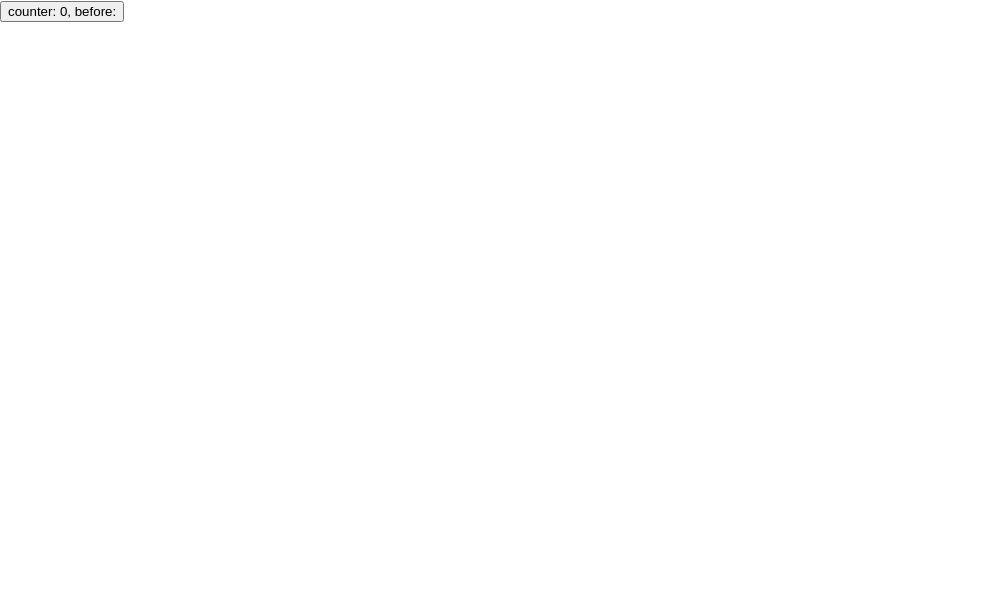
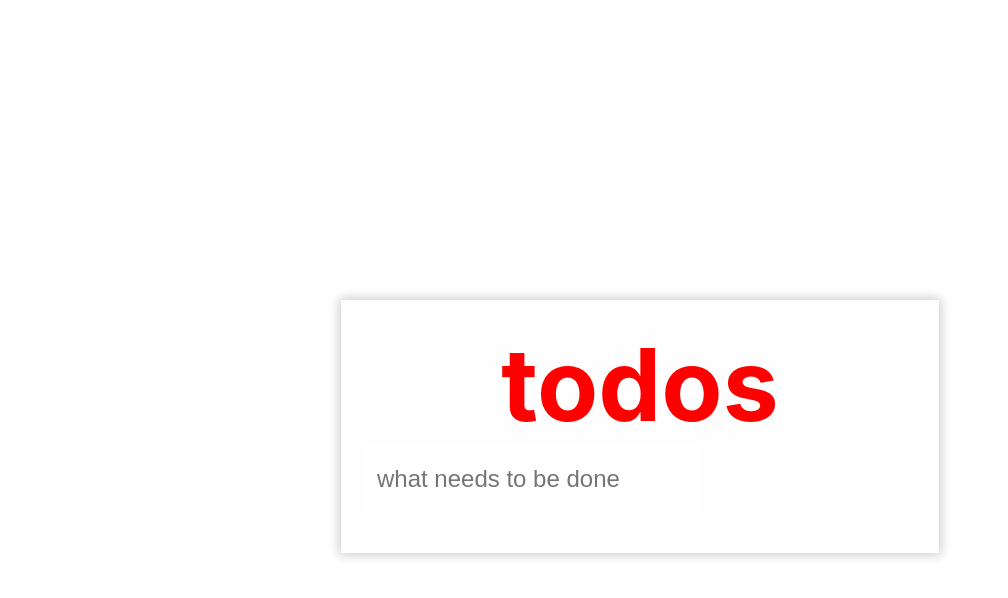
Before and after one commit to kemplaw/tt-demo, a React (Create React App) app: page / in a window 1280 px wide. Shown: the top 598 px of the page, without its empty margins (0-1008 px from the left). Built offline with nearby package versions, Linux system fonts and the light colour scheme.

Commit message:
@update: 完成 todoList

```diff
--- a/src/App.css
+++ b/src/App.css
@@ -1,38 +1,57 @@
-.App {
-  text-align: center;
+.todo-list {
+  width: 550px;
+  padding: 24px;
+  margin: 300px auto;
+  background-color: #fefefe;
+  box-shadow: 0 0 10px 2px rgba(0, 0, 0, 0.2);
 }
 
-.App-logo {
-  height: 40vmin;
-  pointer-events: none;
+.control h1 {
+  width: 100%;
+  font-size: 100px;
+  text-align: center;
+  margin: 0;
+  color: red;
 }
 
-@media (prefers-reduced-motion: no-preference) {
-  .App-logo {
-    animation: App-logo-spin infinite 20s linear;
-  }
+.control .new-todo {
+  padding: 12px;
+  border: 0;
+  outline: none;
+  font-size: 24px;
+  box-sizing: border-box;
+  line-height: 44px;
 }
 
-.App-header {
-  background-color: #282c34;
-  min-height: 100vh;
-  display: flex;
-  flex-direction: column;
-  align-items: center;
-  justify-content: center;
-  font-size: calc(10px + 2vmin);
-  color: white;
+.todos {
+  margin: 0;
+  padding: 0;
+  list-style: none;
 }
 
-.App-link {
-  color: #61dafb;
+.todo-item {
+  margin: 0;
+  padding: 0;
+  list-style: none;
+  font-size: 24px;
+  display: flex;
+  align-items: center;
 }
 
-@keyframes App-logo-spin {
-  from {
-    transform: rotate(0deg);
-  }
-  to {
-    transform: rotate(360deg);
-  }
+.todo-item input {
+  display: block;
+  width: 20px;
+  height: 20px;
+  margin: 2px 20px 0;
 }
+
+.todo-item label {
+  flex: 1;
+  padding: 15px;
+  display: block;
+}
+
+.todo-item label.completed {
+  text-decoration: line-through;
+  color: #999999;
+}
--- a/src/App.jsx
+++ b/src/App.jsx
@@ -1,109 +1,12 @@
-import React, { useState, PureComponent, useRef, useEffect, useCallback } from 'react'
+import React from 'react'
+import TodoListWithoutRedux from './TodoListWithoutRedux'
 
-// class Counter extends PureComponent {
-//   render() {
-//     const { count } = this.props
-
-//     return <h1>{count}</h1>
-//   }
-// }
-
-// function useCounter(count) {
-//   const size = useSize()
-
-//   return (
-//     <h1>
-//       {count} <div>size: {JSON.stringify(size)}</div>
-//     </h1>
-//   )
-// }
-
-// // 自定义 hooks
-// function useCount(defaultCount = 0) {
-//   const [count, setCount] = useState(defaultCount)
-//   const it = useRef()
-
-//   useEffect(() => {
-//     it.current = setInterval(() => setCount(count => count + 1), 1000)
-//   }, [])
-
-//   useEffect(() => {
-//     if (count >= 10) {
-//       clearInterval(it.current)
-//     }
-//   })
-
-//   return [count, setCount]
-// }
-
-// function useSize() {
-//   const [size, setSize] = useState({
-//     width: document.documentElement.clientWidth,
-//     height: document.documentElement.clientHeight
-//   })
-
-//   // 此处使用 useCallback 并给到一个空的依赖列表，避免每次创建新的 onResize 函数
-//   const onResize = useCallback(() => {
-//     setSize({
-//       width: document.documentElement.clientWidth,
-//       height: document.documentElement.clientHeight
-//     })
-//   }, [])
-
-//   // 由于依赖了 缓存之后的 onResize 函数， effect 在每个组件之中只会调用一次
-//   // 如果 onResize 每次都是一个新函数，则 effect 会被调用 多次，这是一种性能损耗
-//   useEffect(() => {
-//     console.log('init effect')
-
-//     window.addEventListener('resize', onResize, false)
-
-//     return () => window.removeEventListener('resize', onResize, false)
-//   }, [onResize])
-
-//   return size
-// }
-
-// export default function App() {
-//   const [count, setCount] = useCount(1)
-//   const Counter = useCounter(count)
-//   const size = useSize()
-
-//   return (
-//     <div>
-//       <button onClick={() => setCount(count + 1)}>click ({count})</button>
-//       {Counter}
-
-//       <div>size: {JSON.stringify(size)}</div>
-//     </div>
-//   )
-// }
-
-function Counter() {
-  const [count, setCount] = useState(0)
-  const prevCountRef = useRef()
-
-  useEffect(() => {
-    prevCountRef.current = count
-    console.log('effected')
-  })
-
-  const prevCount = prevCountRef.current
-
-  console.log('get prevCount')
-
-  return (
-    <div>
-      <button onClick={() => setCount(count => count + 1)}>
-        counter: {count}, before: {prevCount}
-      </button>
-    </div>
-  )
-}
+import './App.css'
 
 export default function App() {
   return (
     <div>
-      <Counter />
+      <TodoListWithoutRedux />
     </div>
   )
 }
--- /dev/null
+++ b/src/TodoListWithoutRedux.jsx
@@ -0,0 +1,98 @@
+import React, { useState, useCallback, useRef, useEffect, memo } from 'react'
+
+let idSeq = 1
+const LS_KEY = 'todos'
+
+const Control = memo(function (props) {
+  const { addTodo } = props
+  const inputRef = useRef()
+
+  const onSubmit = e => {
+    e.preventDefault()
+    const input = inputRef.current.value.trim()
+
+    if (input.length === 0) return
+
+    addTodo({ id: idSeq++, text: input, complete: false })
+    inputRef.current.value = ''
+  }
+
+  return (
+    <div className='control'>
+      <h1>todos</h1>
+      <form onSubmit={onSubmit}>
+        <input
+          type='text'
+          ref={inputRef}
+          className='new-todo'
+          placeholder='what needs to be done'
+        />
+      </form>
+    </div>
+  )
+})
+
+const TodoItem = memo(function (props) {
+  const { todo, removeTodo, toggleTodo } = props
+  const { id, text, complete } = todo
+  const onChange = () => {
+    toggleTodo(id)
+  }
+  const onRemove = () => {
+    removeTodo(id)
+  }
+
+  return (
+    <li className='todo-item' onClick={onChange}>
+      <input readOnly checked={complete} type='checkbox' />
+      <label className={complete ? 'completed' : ''}>{text}</label>
+      <button type='button' onClick={onRemove}>
+        &#xd7;
+      </button>
+    </li>
+  )
+})
+
+const Todos = memo(function (props) {
+  const { todos, toggleTodo, removeTodo } = props
+  return (
+    <div>
+      <ul>
+        {todos.map(todo => (
+          <TodoItem key={todo.id} todo={todo} removeTodo={removeTodo} toggleTodo={toggleTodo} />
+        ))}
+      </ul>
+    </div>
+  )
+})
+
+export default memo(function () {
+  const [todos, setTodos] = useState([])
+  const addTodo = useCallback(todo => {
+    setTodos(todos => [...todos, todo])
+  }, [])
+  const removeTodo = useCallback(id => {
+    setTodos(todos => todos.filter(todo => todo.id !== id))
+  }, [])
+  const toggleTodo = useCallback(id => {
+    setTodos(todos =>
+      todos.map(todo => (todo.id === id ? { ...todo, complete: !todo.complete } : todo))
+    )
+  }, [])
+
+  useEffect(() => {
+    const todosFromStorage = JSON.parse(localStorage.getItem(LS_KEY)) || []
+    setTodos(todosFromStorage)
+  }, [])
+
+  useEffect(() => {
+    localStorage.setItem(LS_KEY, JSON.stringify(todos))
+  }, [todos])
+
+  return (
+    <div className='todo-list'>
+      <Control addTodo={addTodo} />
+      <Todos todos={todos} removeTodo={removeTodo} toggleTodo={toggleTodo} />
+    </div>
+  )
+})
```
